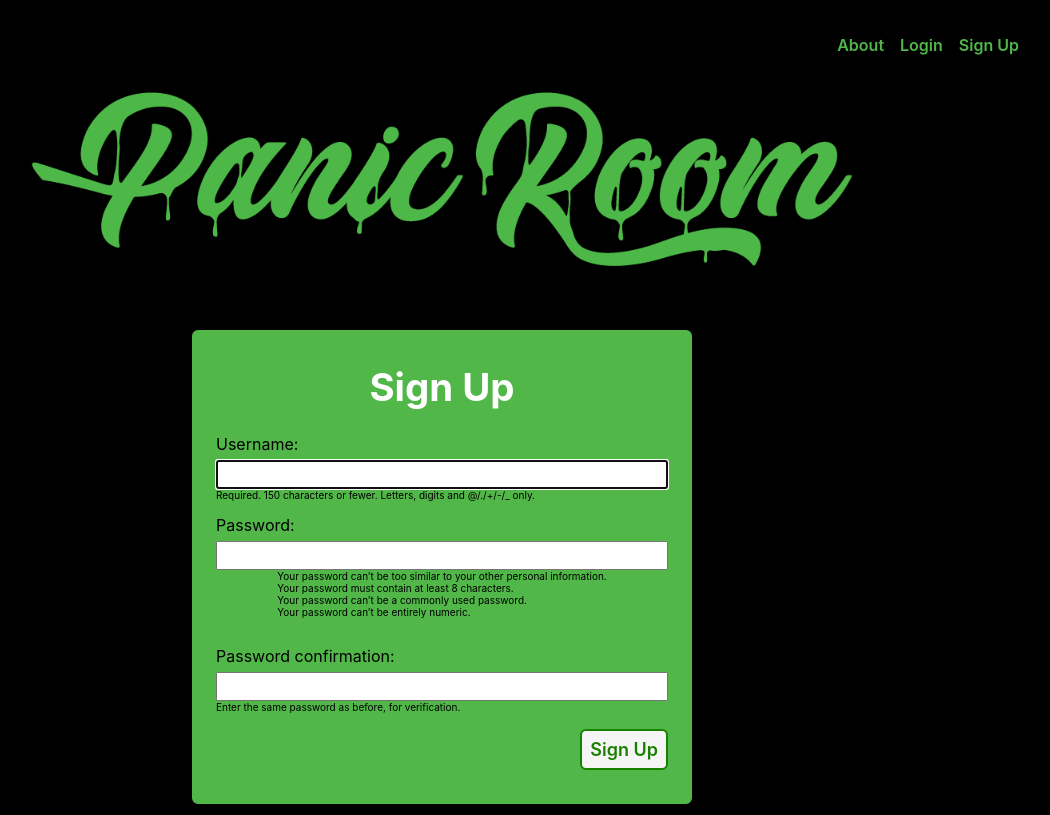
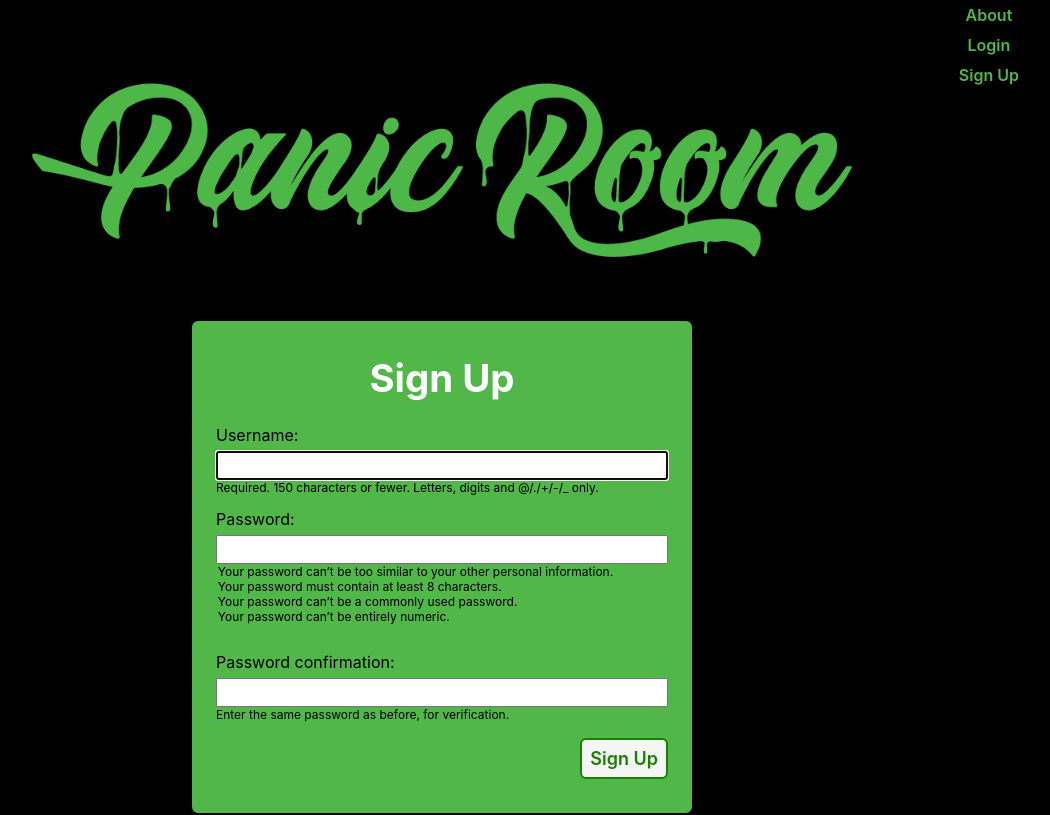
Before and after one commit to PeterLucido/PanicRoom, a Django app: page /accounts/signup in a window 1280 px wide. Shown: the whole page, without its empty margins (198-1248 px from the left). Run offline with Django 4.2, Linux system fonts and the light colour scheme.

Commit message:
clean up sign up

```diff
--- a/main_app/static/css/base.css
+++ b/main_app/static/css/base.css
@@ -2,14 +2,12 @@ html {
   box-sizing: border-box;
 }
 
-/* The Universal Selector */
 *,
 *::before,
 *::after {
   box-sizing: inherit;
 }
 
-/* Resets font size to be 62.5% of the user preference */
 :root {
   font-size: 62.5%;
 }
@@ -52,6 +50,7 @@ header {
   padding: 0;
 }
 
+
 a {
   text-decoration: none;
   color: inherit;
@@ -63,10 +62,22 @@ nav {
 
 }
 
+li {
+  font-size: 12px;
+}
+
 ul {
+  display: flex;
   margin: 0;
   list-style: none;
-  padding: 0;
+  flex-direction: column;
+  justify-content: center;
+  align-items: flex-start;
+  margin-left: -93px;
+}
+
+.helptext {
+  font-size: 12px;
 }
 
 main {
@@ -187,7 +198,6 @@ h1{
   margin-right: auto;
 }
 
-
 @media only screen and (min-width: 768px) {
   header {
     position: sticky;
```
